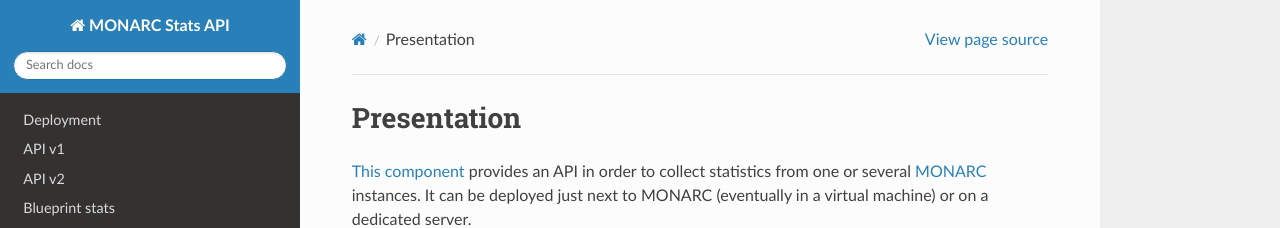
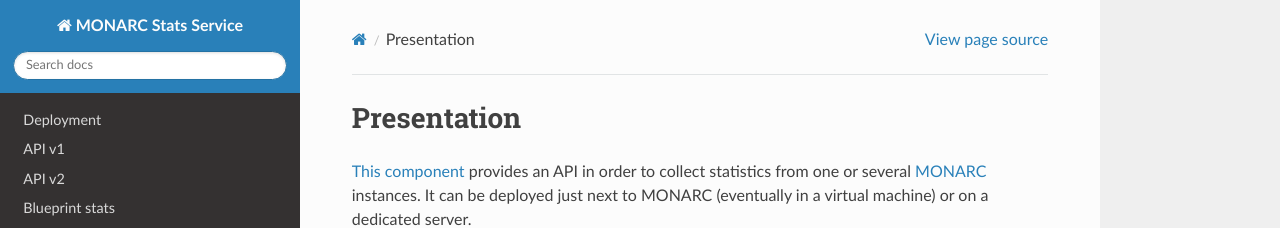
Before and after one commit to monarc-project/stats-service, a Sphinx documentation site: the page built from docs/index.rst, in a window 1280 px wide. Shown: the top 228 px of the page. Built offline with Sphinx 7.4.7 and the Read the Docs theme 2.0.0, drawn with Linux system fonts in a browser that asks for light colours.

Commit message:
chg: [documentation] minor changes to the documentation

```diff
--- a/docs/conf.py
+++ b/docs/conf.py
@@ -17,7 +17,7 @@
 
 # -- Project information -----------------------------------------------------
 
-project = 'MONARC Stats API'
+project = 'MONARC Stats Service'
 copyright = '2020, Cédric Bonhomme <cedric@cedricbonhomme.org>'
 author = 'Cédric Bonhomme <cedric@cedricbonhomme.org>'
 
--- a/docs/index.rst
+++ b/docs/index.rst
@@ -1,4 +1,4 @@
-.. MONARC Stats API documentation master file, created by
+.. MONARC Stats Service documentation master file, created by
    sphinx-quickstart on Tue Apr 28 15:01:17 2020.
    You can adapt this file completely to your liking, but it should at least
    contain the root `toctree` directive.
```
